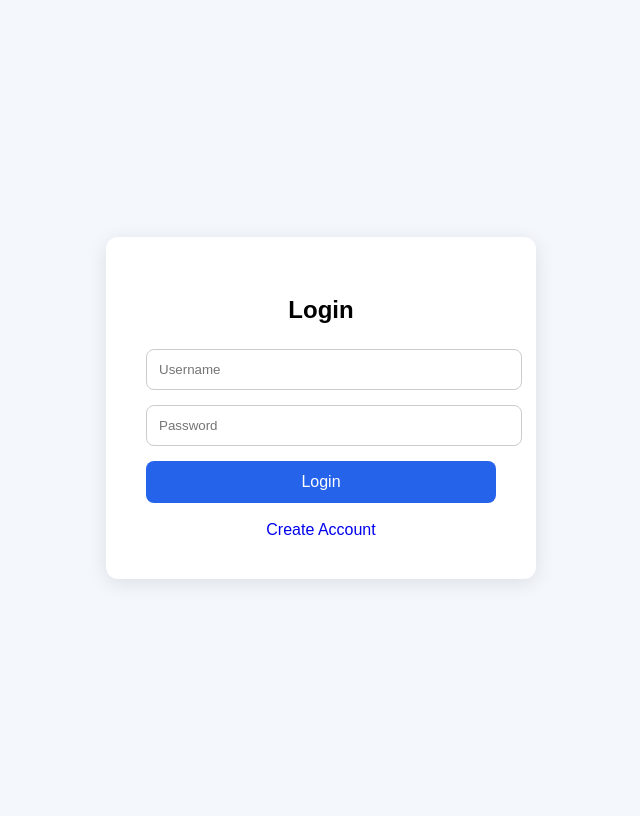
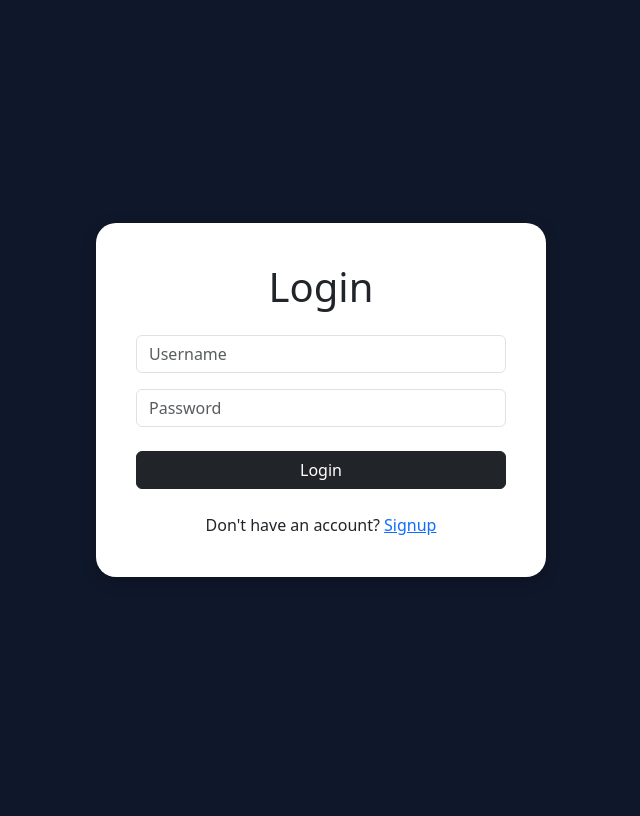
Before and after one commit to AmalenduBHareesh/team-task-manager, a Django app: page /login/ in a window 1280 px wide. Shown: the whole page, without its empty margins (319-959 px from the left). After the commit the page ends 577 px from the top, so only its background shows below. Run offline with Django 5.2, Linux system fonts and the light colour scheme.

Commit message:
login entering

```diff
--- a/taskmanager/templates/taskmanager/login.html
+++ b/taskmanager/templates/taskmanager/login.html
@@ -1,72 +1,48 @@
+<!-- login.html -->
+
 <!DOCTYPE html>
-<html>
+<html lang="en">
+
 <head>
+
+    <meta charset="UTF-8">
+
+    <meta name="viewport" content="width=device-width, initial-scale=1.0">
+
     <title>Login</title>
+
+    <link href="https://cdn.jsdelivr.net/npm/bootstrap@5.3.3/dist/css/bootstrap.min.css" rel="stylesheet">
 
     <style>
 
         body{
-            font-family: Arial;
-            background:#f4f7fb;
+            background:#0f172a;
+            height:100vh;
             display:flex;
             justify-content:center;
             align-items:center;
-            height:100vh;
         }
 
-        .box{
+        .login-card{
+            width:100%;
+            max-width:450px;
             background:white;
             padding:40px;
-            width:350px;
-            border-radius:12px;
-            box-shadow:0 4px 20px rgba(0,0,0,0.1);
-        }
-
-        h2{
-            text-align:center;
-            margin-bottom:25px;
-        }
-
-        input{
-            width:100%;
-            padding:12px;
-            margin-bottom:15px;
-            border:1px solid #ccc;
-            border-radius:8px;
-        }
-
-        button{
-            width:100%;
-            padding:12px;
-            border:none;
-            background:#2563eb;
-            color:white;
-            border-radius:8px;
-            cursor:pointer;
-            font-size:16px;
-        }
-
-        p{
-            color:red;
-            text-align:center;
-        }
-
-        a{
-            text-decoration:none;
+            border-radius:20px;
+            box-shadow:0 4px 15px rgba(0,0,0,0.2);
         }
 
     </style>
 
 </head>
+
 <body>
 
-<div class="box">
+<div class="login-card">
 
-    <h2>Login</h2>
-
-    {% if error %}
-        <p>{{ error }}</p>
-    {% endif %}
+    <h1 class="mb-4 text-center">
+        Login
+    </h1>
 
     <form method="POST">
 
@@ -75,6 +51,7 @@
         <input
             type="text"
             name="username"
+            class="form-control mb-3"
             placeholder="Username"
             required
         >
@@ -82,25 +59,29 @@
         <input
             type="password"
             name="password"
+            class="form-control mb-4"
             placeholder="Password"
             required
         >
 
-        <button type="submit">
+        <button class="btn btn-dark w-100">
             Login
         </button>
 
     </form>
 
-    <br>
+    <div class="text-center mt-4">
 
-    <center>
+        Don't have an account?
+
         <a href="/signup/">
-            Create Account
+            Signup
         </a>
-    </center>
+
+    </div>
 
 </div>
 
 </body>
+
 </html>
```
